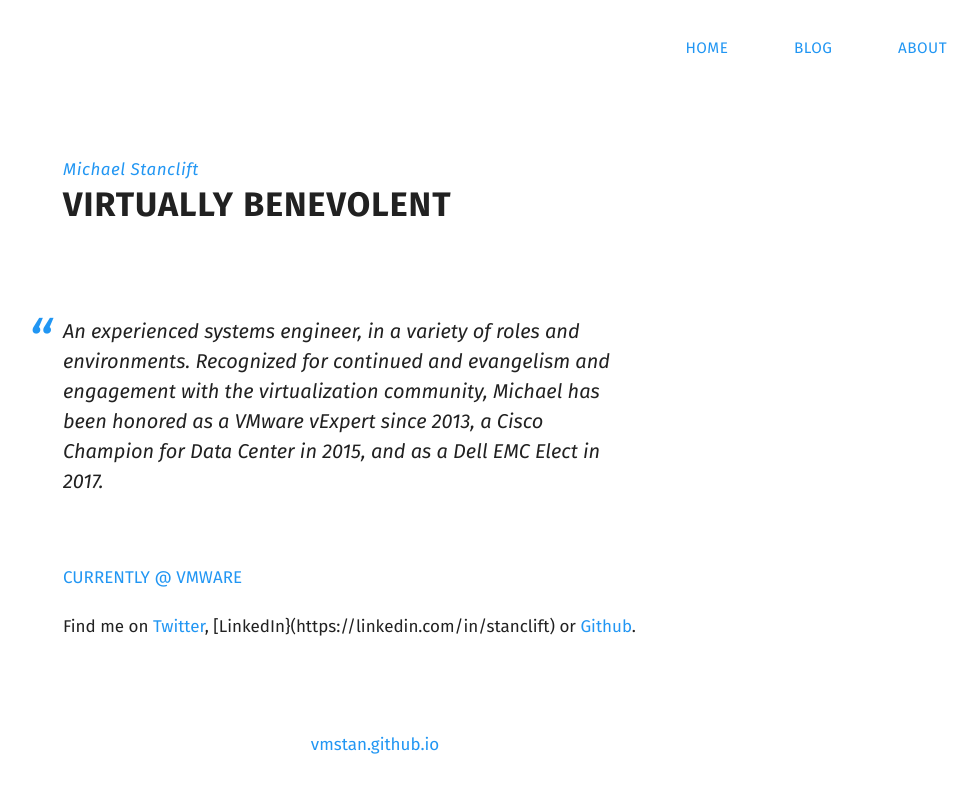
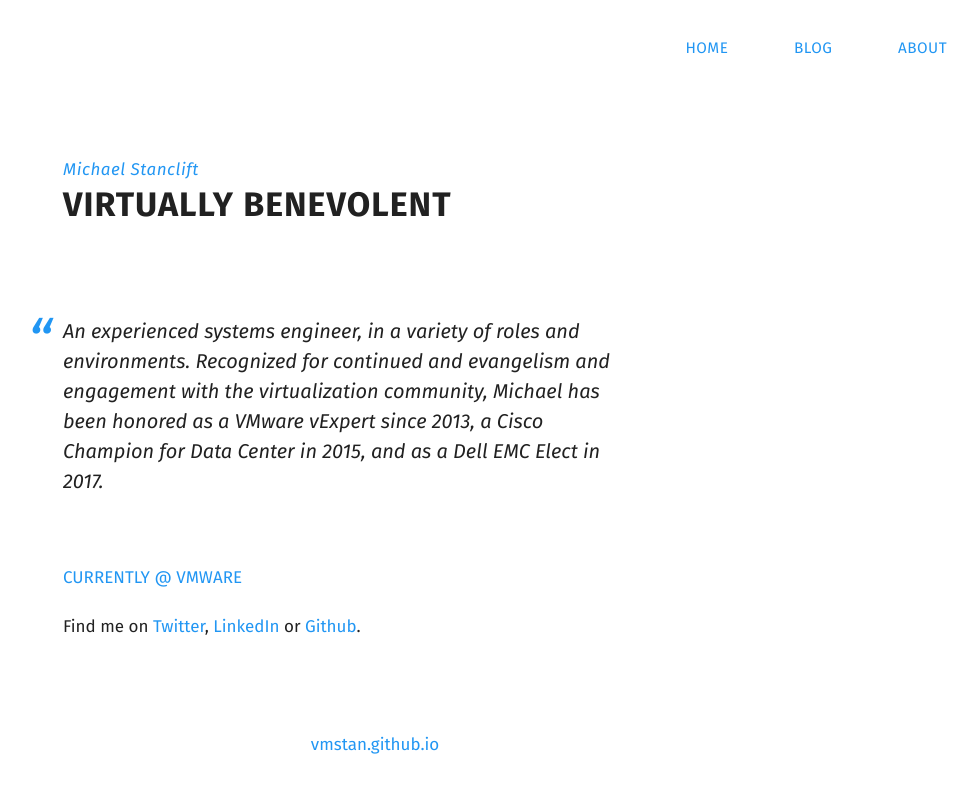
Before and after one commit to vmstan/vmstan.github.io, a Jekyll site: the page built from index.md, in a window 1280 px wide. Shown: the top 793 px of the page, without its empty margins (265-1243 px from the left). Built offline with Jekyll 4.4.1, drawn with Linux system fonts in a browser that asks for light colours.

Commit message:
LinkedIn link

```diff
--- a/index.md
+++ b/index.md
@@ -7,4 +7,4 @@
 
 [CURRENTLY @ VMWARE](https://vmstan.com)
 
-Find me on [Twitter](https://twitter.com/vmstan), [LinkedIn}(https://linkedin.com/in/stanclift) or&nbsp;[Github](https://github.com/vmstan).
+Find me on [Twitter](https://twitter.com/vmstan), [LinkedIn](https://linkedin.com/in/stanclift) or&nbsp;[Github](https://github.com/vmstan).
```
Also changed, not shown: about/index.md (+1 -1 lines).
